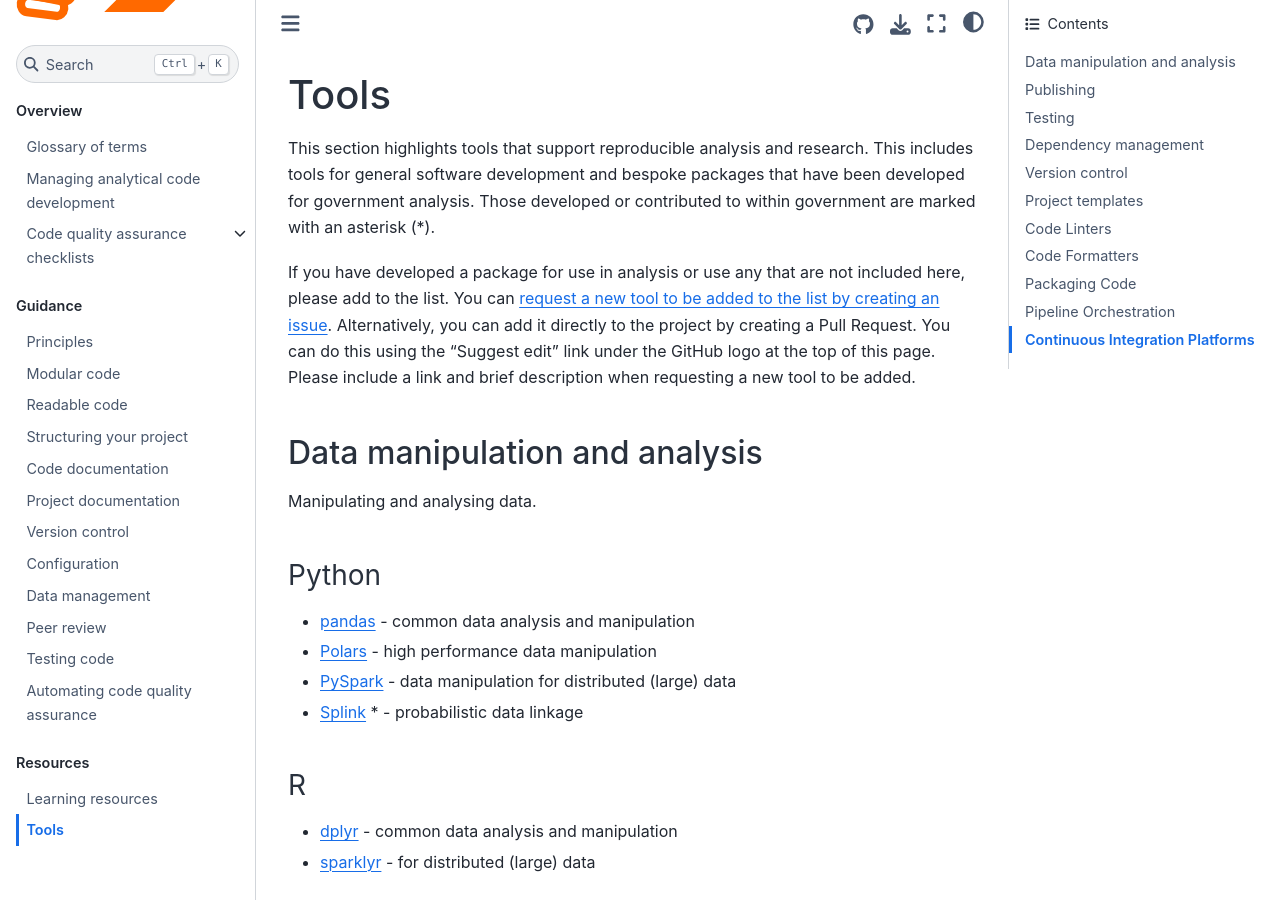
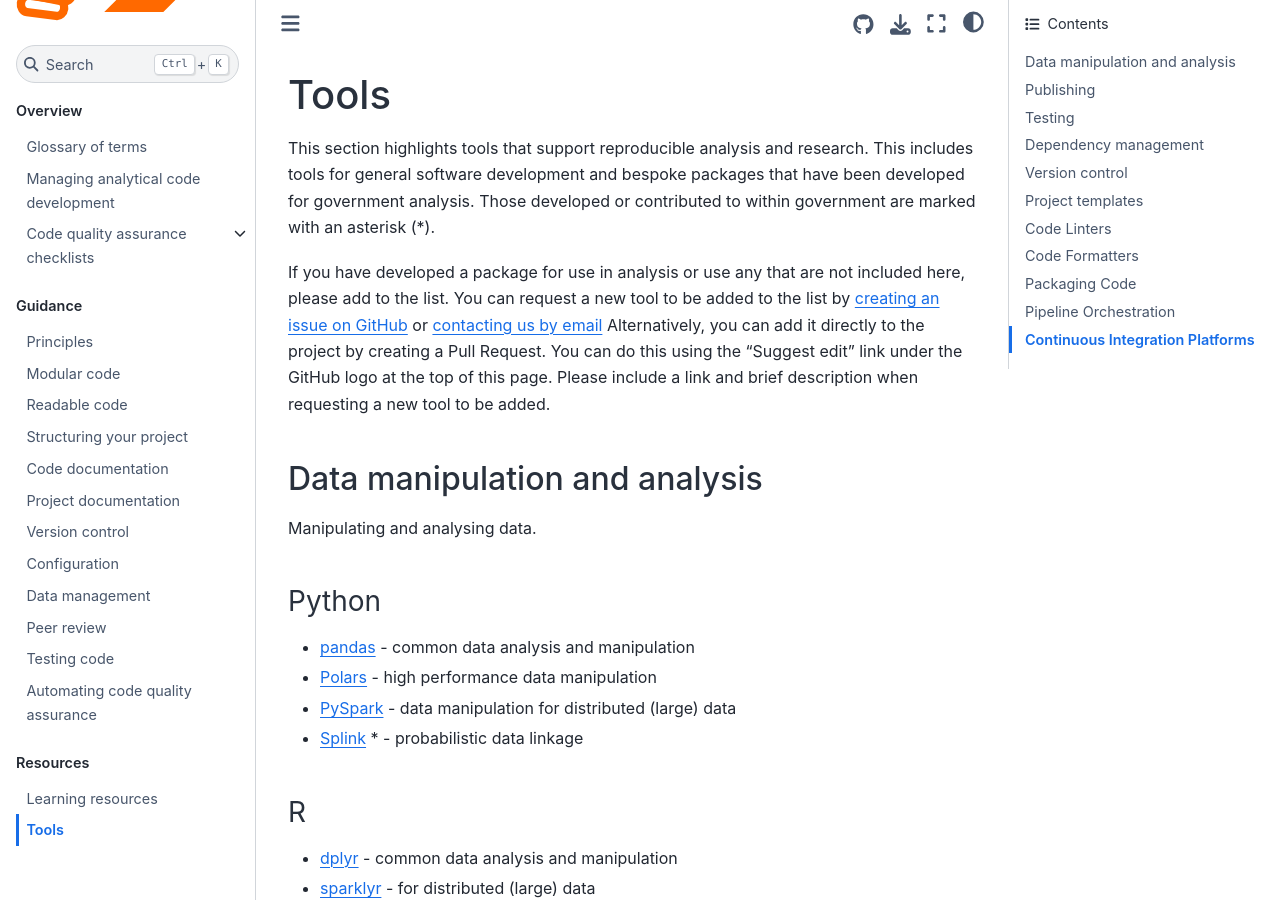
Before and after one commit to best-practice-and-impact/qa-of-code-guidance, a Jupyter Book: the page built from book/tools.md, in a window 1280 px wide and 900 px high. Built offline with Jupyter Book 1.0.4 settings and Sphinx 7.4.7 and the Sphinx Book theme 1.1.4, drawn with Linux system fonts in a browser that asks for light colours.

Commit message:
Add email contact option

```diff
--- a/book/tools.md
+++ b/book/tools.md
@@ -5,7 +5,8 @@ This includes tools for general software development and bespoke packages that h
 Those developed or contributed to within government are marked with an asterisk (*).
 
 If you have developed a package for use in analysis or use any that are not included here, please add to the list.
-You can [request a new tool to be added to the list by creating an issue](https://github.com/best-practice-and-impact/qa-of-code-guidance/issues/new/choose).
+You can request a new tool to be added to the list by [creating an issue on GitHub](https://github.com/best-practice-and-impact/qa-of-code-guidance/issues/new/choose)
+or [contacting us by email](mailto:ASAP@ons.gov.uk?subject=Duck%20Book%20Tools)
 Alternatively, you can add it directly to the project by creating a Pull Request.
 You can do this using the "Suggest edit" link under the GitHub logo at the top of this page.
 Please include a link and brief description when requesting a new tool to be added.
```
